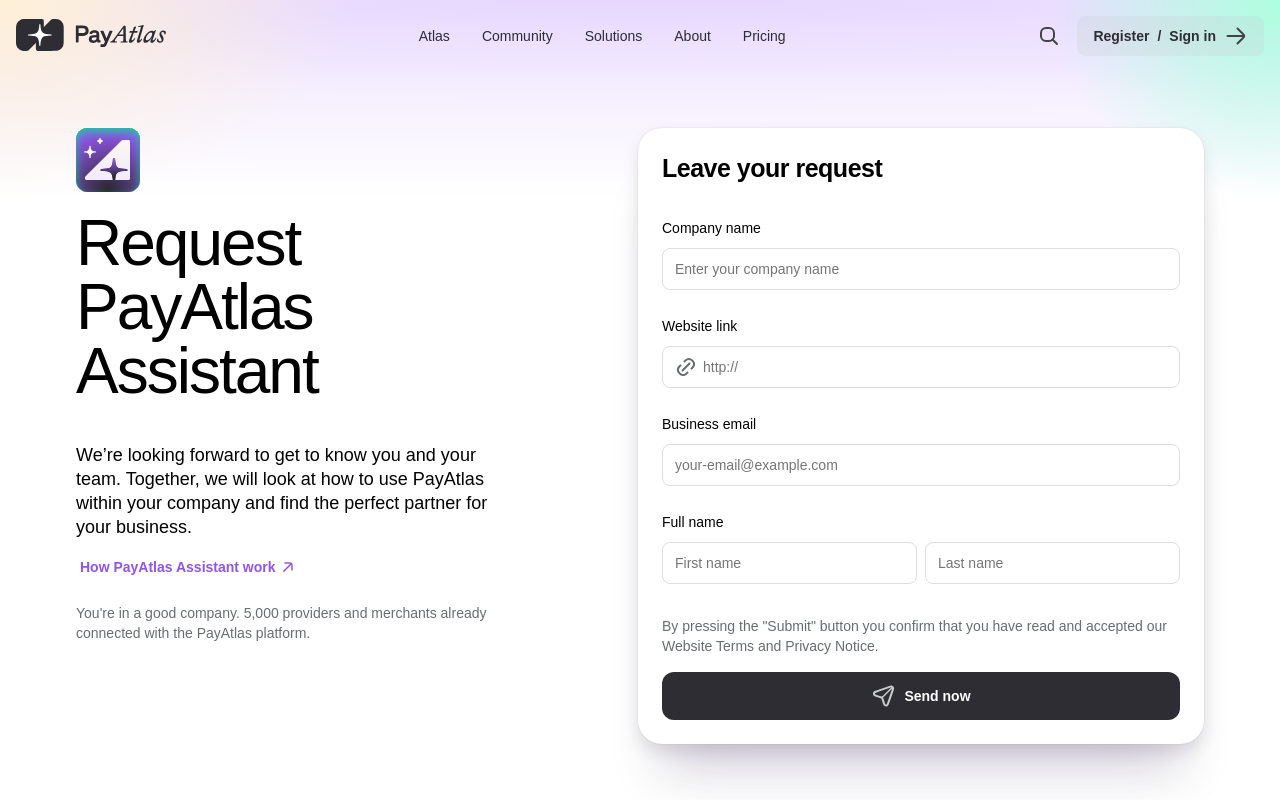
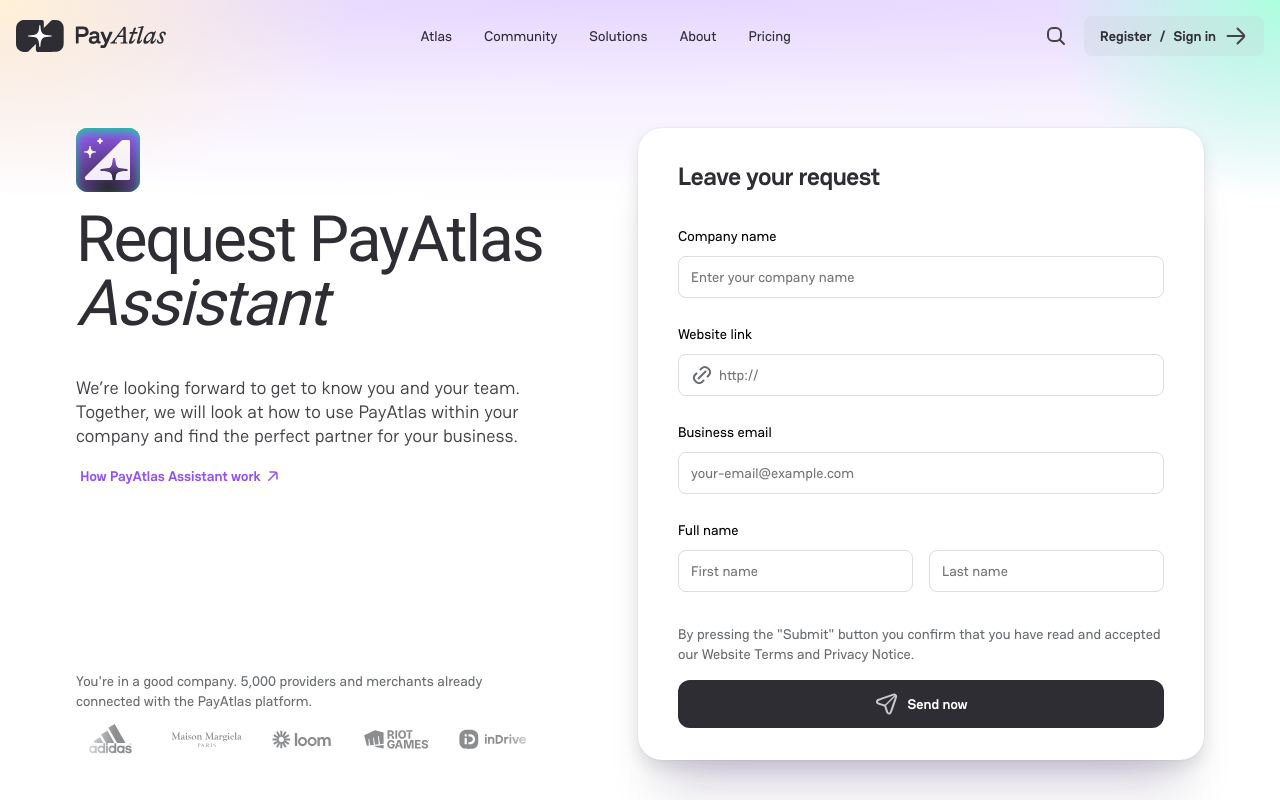
Before and after one commit to andriibai/pa-test, a website: page index.html in a window 1280 px wide. Drawn offline with nearby package versions, Linux system fonts and the light colour scheme.

Commit message:
some fix | step2

```diff
--- a/index.html
+++ b/index.html
@@ -2,17 +2,19 @@
 <html lang="en">
 <head>
     <meta charset="UTF-8">
+    <meta http-equiv="X-UA-Compatible" content="IE=edge" />
     <meta name="viewport" content="width=device-width, initial-scale=1.0"/>
     <title>Pa-test</title>
     <meta name="description" content="test task">
     <link rel="stylesheet" type="text/css" href="dist/css/main.css">
+    <link rel="icon" href="#" type="image/x-icon">
 </head>
 <body>
 
 <header class="header">
     <div class="pa-container-fluid header__wrap">
         <a class="header__logo" href="#">
-            <img class="header__logo-image" src="src/images/logo.svg" width="159" height="32" alt="logo">
+            <img class="header__logo-image" src="dist/images/logo.svg" width="159" height="32" alt="logo">
         </a>
         <nav class="header__menu">
             <ul class="header__menu-list">
@@ -41,7 +43,7 @@
                 <a class="header__register" href="#">Register</a>
                 <span class="header__divider">/</span>
                 <a class="header__signin" href="#">Sign in</a>
-                <svg width="24" height="24" viewBox="0 0 24 24" fill="none" xmlns="http://www.w3.org/2000/svg">
+                <svg class="header__icon-arrow" width="24" height="24" viewBox="0 0 24 24" fill="none" xmlns="http://www.w3.org/2000/svg">
                     <path d="M20 12H3.5" stroke="#424347" stroke-width="2" stroke-linecap="round"/>
                     <path d="M13.5 4.5L18.7373 9.73726C19.5293 10.5293 19.9253 10.9253 20.0737 11.382C20.2042 11.7837 20.2042 12.2163 20.0737 12.618C19.9253 13.0747 19.5293 13.4707 18.7373 14.2627L13.5 19.5"
                           stroke="#424347" stroke-width="2" stroke-linecap="round"/>
@@ -56,15 +58,15 @@
         <div class="pa-container">
             <div class="first-screen__wrap">
                 <div class="first-screen__content">
-                    <img class="first-screen__icon" src="src/images/icon-camp.svg" width="64" height="64">
-                    <h1 class="first-screen__title">Request PayAtlas <em>Assistant</em></h1>
+                    <img class="first-screen__icon" src="dist/images/icon-camp.svg" alt="icon" width="64" height="64">
+                    <h1 class="first-screen__title">Request PayAtlas <span>Assistant</span></h1>
                     <div class="first-screen__description">We’re looking forward to get to know you and your team.
                         Together,
                         we will look at how to use PayAtlas within your company and find the perfect partner for your
                         business.
                     </div>
                     <a class="first-screen__link" href="#">How PayAtlas Assistant work
-                        <svg xmlns="http://www.w3.org/2000/svg" width="16" height="16" viewBox="0 0 16 16" fill="none">
+                        <svg class="first-screen__link-arrow" xmlns="http://www.w3.org/2000/svg" width="16" height="16" viewBox="0 0 16 16" fill="none">
                             <path d="M4.99976 3.99982L8.8 3.99995C9.92011 3.99999 10.4802 4.00001 10.908 4.21801C11.2843 4.40977 11.5902 4.71574 11.782 5.09207C11.9999 5.5199 11.9999 6.07996 11.9999 7.20006L11.9998 10.9998"
                                   stroke="#9154EB" stroke-width="1.5" stroke-linecap="round" stroke-linejoin="round"/>
                             <path d="M3.75771 12.2427L11.0005 4.99991" stroke="#9154EB" stroke-width="1.5"
@@ -76,16 +78,18 @@
                             connected with the PayAtlas platform.
                         </div>
                         <div class="providers__list">
-                            <img class="providers__logo" src="" width="" height="">
+                            <img class="providers__logo" src="dist/images/providers/pr-addidas.svg" width="71" height="40">
+                            <img class="providers__logo" src="dist/images/providers/pr-maison.svg" width="71" height="40">
+                            <img class="providers__logo" src="dist/images/providers/pr-loom.svg" width="71" height="40">
+                            <img class="providers__logo" src="dist/images/providers/pr-riot.svg" width="71" height="40">
+                            <img class="providers__logo" src="dist/images/providers/pr-drive.svg" width="71" height="40">
                         </div>
                     </div>
                 </div>
 
                 <div class="first-screen__form">
                     <form class="form-request form-request__request-js" action="" method="post" novalidate>
-                        <div class="form-request__data">
                         <div class="form-request__title">Leave your request</div>
-
                         <div class="form-request__fields">
                             <div class="form-request__fields-wrap">
                                 <label for="cname" class="form-request__label">Company name</label>
@@ -162,7 +166,6 @@
                                 </div>
                             </div>
                         </div>
-
                         <div class="form-request__text">By pressing the "Submit" button you confirm that you have
                             read
                             and accepted our Website Terms and Privacy Notice.
@@ -178,7 +181,6 @@
                                 </svg>
                                     Send now</span>
                         </button>
-                        </div>
                     </form>
                 </div>
             </div>
--- a/package.json
+++ b/package.json
@@ -17,6 +17,8 @@
   },
   "homepage": "https://github.com/andriibai/pa-test#readme",
   "devDependencies": {
+    "@babel/core": "^7.22.5",
+    "@babel/preset-env": "^7.22.5",
     "gulp": "^4.0.2",
     "gulp-autoprefixer": "^8.0.0",
     "gulp-babel": "^8.0.0",
--- a/src/js/modules/form.js
+++ b/src/js/modules/form.js
@@ -48,7 +48,7 @@
     } else if (fieldName === 'cname') {
       isValid = inputValue.length >= 3 && inputValue.length <= 64;
     } else if (fieldName === 'url') {
-      const urlRegex = /^(http:\/\/www\.|https:\/\/www\.|http:\/\/|https:\/\/)?[a-zA-Z0-9.-]+\.[a-zA-Z]{2,4}([/a-zA-Z0-9.-]*)*$/;
+      const urlRegex = /^(https?:\/\/)?[a-zA-Z0-9.-]+\.[a-zA-Z]{2,4}([/a-zA-Z0-9.-]*)*$/;
       isValid = urlRegex.test(inputValue) && inputValue.length <= 2000;
     } else if (fieldName === 'first-name' || fieldName === 'last-name') {
       isValid = inputValue.length >= 2 && inputValue.length <= 64;
@@ -128,7 +128,7 @@
       animation.play();
       spanElement.classList.add('hidden-text');
 
-      // Simulate sending to a server (you can replace this with a real fetch request)
+      // Simulate sending to a server (we replace this with a real fetch request)
       const fakeServerResponse = await simulateServerRequest(formData);
 
       animation.stop();
--- a/src/scss/base/_base.scss
+++ b/src/scss/base/_base.scss
@@ -1,3 +1,3 @@
 body{
-  font-family: Haskoy, sans-serif;
+  font-family: Haskoy, Roboto, sans-serif;
 }
--- a/src/scss/base/_container.scss
+++ b/src/scss/base/_container.scss
@@ -6,7 +6,7 @@
   margin-left: auto;
   margin-right: auto;
 
-  &-fluid{
+  &-fluid {
     width: 100%;
     padding-left: 16px;
     padding-right: 16px;
--- a/src/scss/components/_header.scss
+++ b/src/scss/components/_header.scss
@@ -42,14 +42,14 @@
           line-height: 24px;
           padding: 8px 16px;
           border-radius: 8px;
-          &:hover{
+          &:hover {
             background: rgba(196, 200, 204, 0.24);
           }
-          &:focus{
+          &:focus {
             background: rgba(196, 200, 204, 0.24);
             box-shadow: 0 0 0 2px #CEADFF;
           }
-          &:active{
+          &:active {
             background: rgba(140, 141, 143, 0.24);
           }
         }
@@ -60,7 +60,6 @@
 
   &__additional {
     display: flex;
-    gap: 8px;
   }
 
   &__search {
@@ -90,19 +89,19 @@
     @include min-lg {
       display: flex;
       align-items: center;
-      gap: 8px;
+      margin-left: 8px;
       padding: 8px 16px;
       border-radius: 8px;
       background: rgba(196, 200, 204, 0.24);
       cursor: pointer;
-      &:hover{
+      &:hover {
         background: rgba(175, 177, 178, 0.32);
       }
-      &:focus{
+      &:focus {
         background: rgba(175, 177, 178, 0.32);
         box-shadow: 0 0 0 2px #CEADFF;
       }
-      &:active{
+      &:active {
         background: rgba(140, 141, 143, 0.24);
       }
     }
@@ -110,7 +109,7 @@
 
   &__register,
   &__signin,
-  &__divider{
+  &__divider {
     color: $color-base-text;
     font-size: 14px;
     font-weight: 700;
@@ -118,4 +117,13 @@
     text-decoration: none;
   }
 
+  &__icon-arrow {
+    margin-left: 8px;
+  }
+
+  &__divider {
+    margin-left: 8px;
+    margin-right: 8px;
+  }
+
 }
--- a/src/scss/components/first-screen/_first-screen-content.scss
+++ b/src/scss/components/first-screen/_first-screen-content.scss
@@ -1,44 +1,64 @@
-.first-screen{
+.first-screen {
   padding-top: 32px;
   padding-bottom: 32px;
-  @include min-lg{
+  @include min-lg {
     padding-top: 56px;
   }
-  &__wrap{
-     @include min-md{
-       display: flex;
-       justify-content: space-between;
-       gap: 15px;
-     }
-  }
-  &__content{
-    max-width: 448px;
+
+  &__wrap {
+    @include min-md {
+      display: flex;
+      justify-content: space-between;
+    }
   }
 
-  &__icon{
+  &__content {
+    margin-bottom: 48px;
+    @include min-md {
+      display: flex;
+      flex-direction: column;
+      max-width: 314px;
+      margin-right: 15px;
+      margin-bottom: 0;
+    }
+    @include min-lg {
+      max-width: 468px;
+    }
+  }
+
+  &__icon {
     margin-bottom: 16px;
   }
-  &__title{
+
+  &__title {
+    font-family: Romek, Roboto, sans-serif;
+    color: #2D2D33;
     font-size: 48px;
     font-weight: 400;
     line-height: 100%;
     letter-spacing: -2px;
     margin-bottom: 24px;
-    @include min-lg{
+    @include min-lg {
       font-size: 64px;
       margin-bottom: 40px;
     }
+
+    span {
+      font-style: italic;
+    }
   }
-  &__description{
+
+  &__description {
+    color: #424347;
     font-size: 18px;
     font-weight: 400;
     line-height: 24px;
     margin-bottom: 16px;
   }
-  &__link{
+
+  &__link {
     display: inline-flex;
     align-items: center;
-    gap: 4px;
     padding: 0 4px;
     text-decoration: none;
     color: #9154EB;
@@ -47,27 +67,71 @@
     line-height: 24px;
     margin-bottom: 24px;
 
-    &:hover{
+    &-arrow {
+      margin-left: 4px;
+    }
+
+    &:hover {
       text-decoration: underline;
     }
-    &:focus{
+
+    &:focus {
       border-radius: 4px;
       background: #FFF;
       box-shadow: 0 0 0 2px #CEADFF;
     }
-    &:active{
+
+    &:active {
       text-decoration: underline;
     }
   }
 }
 
-.providers{
-  &__text{
+.providers {
+  @include min-md {
+    margin-top: auto;
+  }
+
+  &__text {
     color: #696D70;
     font-size: 14px;
     font-weight: 450;
     line-height: 20px;
     margin-bottom: 8px;
   }
-  &__list{}
+
+  &__list {
+    display: flex;
+    justify-content: center;
+    overflow-x: hidden;
+    overflow-y: hidden;
+    position: relative;
+    @include min-md {
+      justify-content: flex-start;
+    }
+
+    &:after, &:before {
+      content: "";
+      position: absolute;
+      top: 0;
+      bottom: 0;
+      width: 40px;
+    }
+
+    &:after {
+      right: 0;
+      background: linear-gradient(270deg, #FFF 0%, rgba(255, 255, 255, 0.00) 100%);
+    }
+
+    &:before {
+      left: 0;
+      background: linear-gradient(90deg, #FFF 0%, rgba(255, 255, 255, 0.00) 100%);
+    }
+  }
+
+  &__logo {
+    &:not(:last-child) {
+      margin-right: 24px;
+    }
+  }
 }
--- a/src/scss/components/first-screen/_first-screen-form.scss
+++ b/src/scss/components/first-screen/_first-screen-form.scss
@@ -1,66 +1,73 @@
 .first-screen {
-  &__form{
+  &__form {
     max-width: 566px;
     border-radius: 24px;
     background: #FFF;
-    box-shadow: 0px 48px 48px -16px rgba(45, 45, 51, 0.12), 0px 8px 16px 0px rgba(45, 45, 51, 0.12), 0px 48px 48px -40px rgba(116, 57, 204, 0.16), 0px 0px 2px 0px rgba(45, 45, 51, 0.12);
+    box-shadow: 0 48px 48px -16px rgba(45, 45, 51, 0.12), 0px 8px 16px 0px rgba(45, 45, 51, 0.12), 0px 48px 48px -40px rgba(116, 57, 204, 0.16), 0px 0px 2px 0px rgba(45, 45, 51, 0.12);
     padding: 24px;
+    @include min-lg{
+      padding: 32px 40px;
+    }
   }
 }
 
-.form-request{
-  &__data{}
-  &__title{
+.form-request {
+  &__title {
+    color: #2D2D33;
     font-size: $font-size-h4;
     font-weight: 600;
     line-height: 32px;
     letter-spacing: -0.5px;
     margin-bottom: 32px;
   }
-  &__fields{
-    &-wrap{
+
+  &__fields {
+    &-wrap {
       position: relative;
       margin-bottom: 24px;
       width: 100%;
     }
   }
-  &__label{
+
+  &__label {
     display: inline-block;
     font-size: $font-size-body-default;
     font-weight: 450;
     line-height: 24px;
     margin-bottom: 8px;
   }
-  &__input{
+
+  &__input {
     position: relative;
     width: 100%;
     padding: 8px 36px 8px 12px;
     border-radius: 8px;
     border: 1px solid #DCDEE0;
     background: #FFF;
+    color: #2D2D33;
     font-size: 14px;
     font-weight: 500;
     line-height: 24px;
     outline: none;
 
-    &:focus{
+    &:focus {
       border: 1px solid #9154EB;
       box-shadow: 0px 0px 0px 1px #9154EB;
     }
 
-    &.error{
+    &.error {
       border: 1px solid #FF7F00;
       box-shadow: 0 0 0 1px #FF7F00;
       outline: none;
     }
 
-    &.link{
+    &.link {
       padding-left: 40px;
     }
   }
 
-  &__link-icon{
-    &:before{
+  &__link-icon {
+    &:before {
       content: "";
       position: absolute;
       background-image: url("../images/ic-link.svg");
@@ -73,7 +80,7 @@
     }
   }
 
-  &__valid-icon{
+  &__valid-icon {
     &.valid {
       &:after {
         content: "";
@@ -89,21 +96,25 @@
     }
   }
 
-  &__username-wrap{
-    .form-request__valid-icon{
-      &:after{
-        top: 20px;
+  &__username-wrap {
+    .form-request__valid-icon {
+      &:after {
+        top: 21px;
       }
     }
   }
 
-  &__username-data{
+  &__username-data {
     display: flex;
-    gap: 8px;
+    justify-content: space-between;
     margin-bottom: 8px;
+
+    .form-request__fields-wrap {
+      width: calc(100% / 2 - 8px);
+    }
   }
 
-  &__error{
+  &__error {
     position: absolute;
     color: #FF7F00;
     font-size: 14px;
@@ -111,6 +122,7 @@
     line-height: 20px;
     margin-top: 2px;
     margin-left: 23px;
+
     &.error {
       &:before {
         content: "";
@@ -124,14 +136,16 @@
       }
     }
   }
-  &__text{
+
+  &__text {
     color: #696D70;
     font-size: $font-size-body-default;
     font-weight: 450;
     line-height: 20px;
     margin-bottom: 16px;
   }
-  &__submit{
+
+  &__submit {
     display: flex;
     justify-content: center;
     align-items: center;
@@ -147,13 +161,29 @@
     width: 100%;
     padding: 12px 24px;
     cursor: pointer;
+    transition: 1s;
 
-    &-data{
+    &:hover {
+      background: #424347;
+    }
+
+    &:focus {
+      background: #424347;
+      box-shadow: 0px 0px 0px 2px #CEADFF;
+    }
+
+    &:active {
+      background: #2D2D33;
+    }
+
+
+    &-data {
       display: flex;
       gap: 8px;
       position: absolute;
     }
-    .hidden-text{
+
+    .hidden-text {
       opacity: 0;
     }
 
--- a/src/scss/main.scss
+++ b/src/scss/main.scss
@@ -1,4 +1,5 @@
 @import "base/reset";
+@import "base/fonts";
 @import "base/base";
 @import "base/typography";
 @import "base/colors";
@@ -8,4 +9,3 @@
 @import "components/header";
 @import "components/first-screen/first-screen-content";
 @import "components/first-screen/first-screen-form";
-@import "components/form";
```
Also changed, not shown: gulpfile.js (+17 -14 lines), dist/css/main.css, dist/js/main.js, src/scss/components/_form.scss (deleted). Lines whose indentation alone changed are shown as unchanged.
